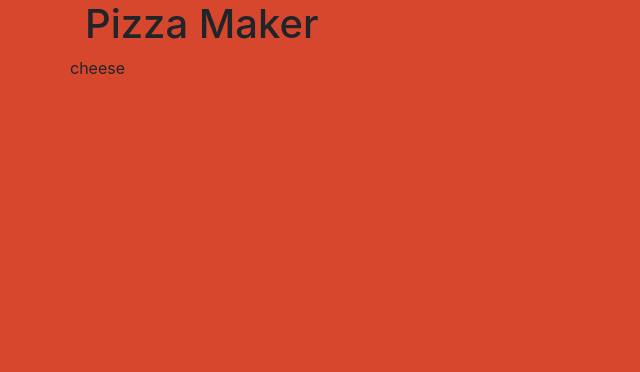
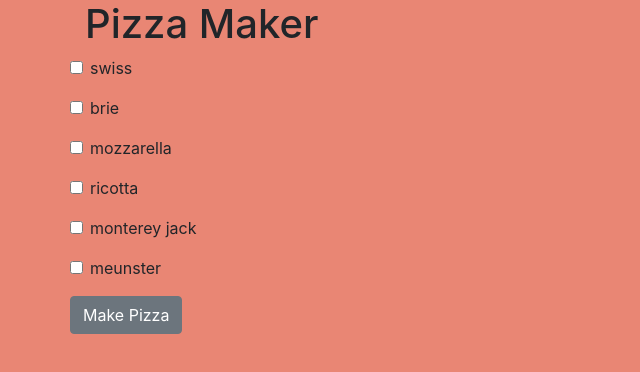
Before and after one commit to denzelb5/pizza-maker2, a plain HTML site: page index.html in a window 1280 px wide. Shown: the whole page, without its empty margins (0-640 px from the left). Drawn offline with nearby package versions, Linux system fonts and the light colour scheme.

Commit message:
create selected cheeses

```diff
--- a/index.html
+++ b/index.html
@@ -13,8 +13,12 @@
 
             <h1>Pizza Maker</h1>
             <div class="row">
-            <div id="cheese-counter"></div>
-        </div>
+                <div id="cheese-counter"></div>
+            </div>
+            <div class="row">
+               <div id="final-order"></div>
+               <div id="cheese-list"></div>
+            </div>
     </div>
     <script src="https://code.jquery.com/jquery-3.3.1.slim.min.js" integrity="sha384-q8i/X+965DzO0rT7abK41JStQIAqVgRVzpbzo5smXKp4YfRvH+8abtTE1Pi6jizo" crossorigin="anonymous"></script>
     <script src="https://cdnjs.cloudflare.com/ajax/libs/popper.js/1.14.7/umd/popper.min.js" integrity="sha384-UO2eT0CpHqdSJQ6hJty5KVphtPhzWj9WO1clHTMGa3JDZwrnQq4sF86dIHNDz0W1" crossorigin="anonymous"></script>
--- a/javascripts/components/cheese.js
+++ b/javascripts/components/cheese.js
@@ -1,10 +1,42 @@
 import utilities from "../helpers/utilities.js";
 
+const cheeses = [
+    {id: 'cheese1', name: 'swiss', price: 50},
+    {id: 'cheese2', name: 'brie', price: 60},
+    {id: 'cheese3', name: 'mozzarella', price: 70},
+    {id: 'cheese4', name: 'ricotta', price: 0},
+    {id: 'cheese5', name: 'monterey jack', price: 500},
+    {id: 'cheese6', name: 'meunster', price: 500}
+]
+
+const getSelectedCheeses = () => {
+    const selectedCheeses = [];
+    //get all cheese checkboxes
+    const cheeseCheckboxes = document.getElementsByClassName('cheese');
+    //keep the checked ones
+    for(let j = 0; j < cheeseCheckboxes.length; j++){
+        for(let k = 0; k < cheeses.length; k++){
+          if(cheeseCheckboxes[j].checked && cheeseCheckboxes[j].id === cheeses[k].id){
+            selectedCheeses.push(cheeses[k]);
+          }
+        }
+      }
+    //print to a new array
+    return selectedCheeses;
+}
 
 const printCheeseOptions = () => {
-    const domString = 'cheese';
+    let domString = '';
+    for (let i = 0; i < cheeses.length; i++) {
+
+    domString +=`
+    <div class="form-group form-check">
+        <input type="checkbox" class="form-check-input cheese"  id=${cheeses[i].id}>
+        <label class="form-check-label" for=${cheeses[i].id}">${cheeses[i].name}</label>
+    </div>`;
     utilities.printToDom('cheese-counter', domString)
+    }
 }
 
 
-export default {printCheeseOptions};
+export default {printCheeseOptions, getSelectedCheeses };
--- /dev/null
+++ b/javascripts/components/order.js
@@ -0,0 +1,28 @@
+import cheese from './cheese.js';
+import utilities from '../helpers/utilities.js';
+
+
+const createFinalOrder = (items) => {
+    let domString2 = '';
+    for (let i = 0; i < items.length; i++) {
+        domString2 += `<h2>${items[i].name}</h2>`
+
+    }
+    utilities.printToDom('cheese-list', domString2)
+};
+
+const createOrderEvent = () => {
+    const selectedCheeses = cheese.getSelectedCheeses();
+    console.log(selectedCheeses)
+    createFinalOrder(selectedCheeses);
+}
+
+
+
+const printOrderButton = () => {
+    const domString = '<button id="order-button" class="btn btn-secondary">Make Pizza</button>';
+    utilities.printToDom('final-order', domString);
+    document.getElementById('order-button').addEventListener('click', createOrderEvent)
+};
+
+export default { printOrderButton };
--- a/javascripts/main.js
+++ b/javascripts/main.js
@@ -1,7 +1,10 @@
 import cheese from "./components/cheese.js";
+import order from "./components/order.js"
+
 
 const init = () => {
-    cheese.printCheeseOptions()
+    cheese.printCheeseOptions();
+    order.printOrderButton();
 };
 
 init();
--- a/styles/main.css
+++ b/styles/main.css
@@ -1,3 +1,3 @@
 body {
-    background-color: rgb(214, 71, 46);
+    background-color: rgb(233, 134, 116);
 }
```
